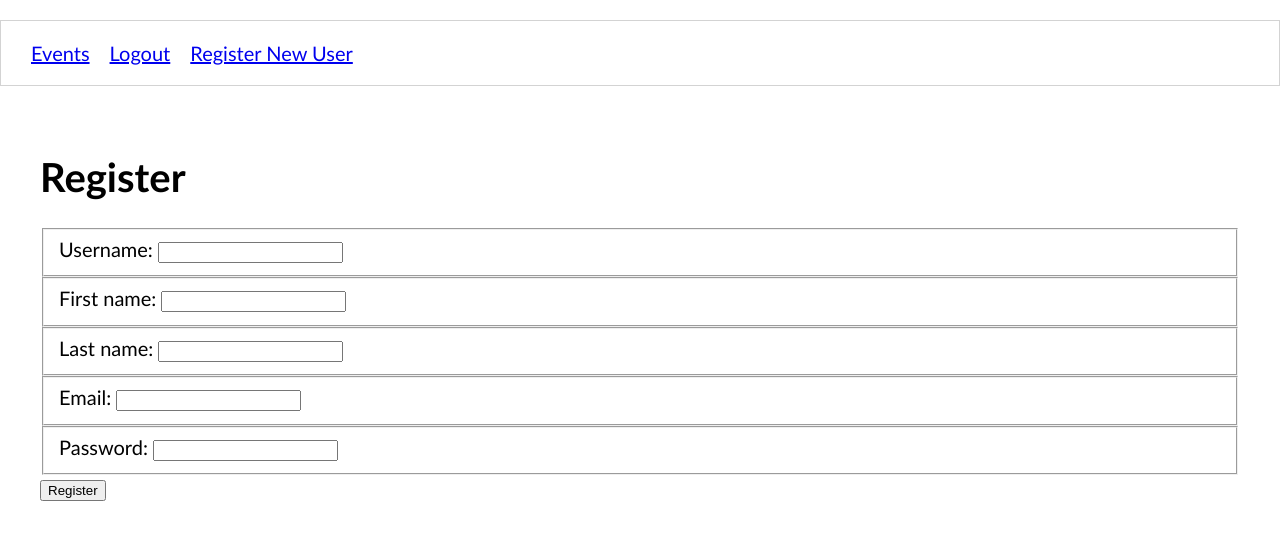
After one commit to MCaldwell-42/pregame, a Django app: page /register/ in a window 1280 px wide. The commit adds this page. Shown: the top 540 px of the page. Run offline with Django 3.2, Linux system fonts and the light colour scheme.

Commit message:
register working

```diff
--- /dev/null
+++ b/pregameApp/templates/registration/register.html
@@ -0,0 +1,38 @@
+{% extends 'shared/base.html' %}
+{% load static %}
+
+{% block content %}
+    <h1>Register</h1>
+
+    <form action="{% url 'pregameApp:register' %}" method="post">
+        <fieldset>
+            <label for="username">Username: </label>
+            <input id="username" type="text" name="username" value="">
+        </fieldset>
+
+        <fieldset>
+            <label for="first_name">First name: </label>
+            <input id="first_name" type="text" name="first_name" value="">
+        </fieldset>
+
+        <fieldset>
+            <label for="last_name">Last name: </label>
+            <input id="last_name" type="text" name="last_name" value="">
+        </fieldset>
+
+
+        <fieldset>
+            <label for="email">Email: </label>
+            <input id="email" type="text" name="email" value="">
+        </fieldset>
+
+        <fieldset>
+            <label for="password">Password: </label>
+            <input id="password" type="password" name="password" value="">
+        </fieldset>
+
+        <input type="submit" value="Register" />
+
+    </form>
+
+{% endblock %}
--- a/pregameApp/templates/shared/base.html
+++ b/pregameApp/templates/shared/base.html
@@ -17,6 +17,7 @@
         <ol class="navList">
             <li class="navList__route"><a href="{% url 'pregameApp:events' %}">Events</a></li>
             <li class="navList__route"><a href="{% url 'pregameApp:logout' %}">Logout</a></li>
+            <li class="navList__route"><a href="{% url 'pregameApp:register' %}">Register New User</a></li>
         </ol>
     </nav>
     <main class="main-content">
--- a/pregameApp/urls.py
+++ b/pregameApp/urls.py
@@ -8,6 +8,7 @@ app_name = 'pregameApp'
 urlpatterns = [
     path('', home, name='home'),
     path('accounts/', include('django.contrib.auth.urls')),
+    path('register/', register_user, name='register'),
     path('logout/', logout_user, name='logout'),
     path('events/', event_list, name='events'),
     path('events/form/', event_form, name='event_form'),
--- a/pregameApp/views/__init__.py
+++ b/pregameApp/views/__init__.py
@@ -1,4 +1,5 @@
 from .home import home
 from .auth.logout import logout_user
+from .auth.register import register_user
 from .events.events_list import event_list
 from .events.events_form import event_form
--- /dev/null
+++ b/pregameApp/views/auth/register.py
@@ -0,0 +1,43 @@
+import json
+from django.http import HttpResponse
+from django.shortcuts import render, redirect
+from django.urls import reverse
+from django.contrib.auth import login, authenticate
+from django.contrib.auth.models import User
+from django.views.decorators.csrf import csrf_exempt
+
+
+@csrf_exempt
+def register_user(request):
+    '''Handles the creation of a new user for authentication
+    Method arguments:
+      request -- The full HTTP request object
+    '''
+    if request.method == "GET":
+        template_name = 'registration/register.html'
+        return render(request, template_name, {})
+
+    elif request.method == "POST":
+        form_data = request.POST
+
+        # Create a new user by invoking the `create_user` helper method
+        # on Django's built-in User model
+        new_user = User.objects.create_user(
+            username=form_data['username'],
+            email=form_data['email'],
+            password=form_data['password'],
+            first_name=form_data['first_name'],
+            last_name=form_data['last_name']
+        )
+
+        authenticated_user = authenticate(username=form_data['username'], password=form_data['password'])
+
+        # If authentication was successful, log the user in
+        if authenticated_user is not None:
+            login(request=request, user=authenticated_user)
+            return redirect(reverse('pregameApp:home'))
+
+        else:
+            # Bad login details were provided. So we can't log the user in.
+            print("Invalid login details: {}, {}".format(username, password))
+            return HttpResponse("Invalid login details supplied.")
```
